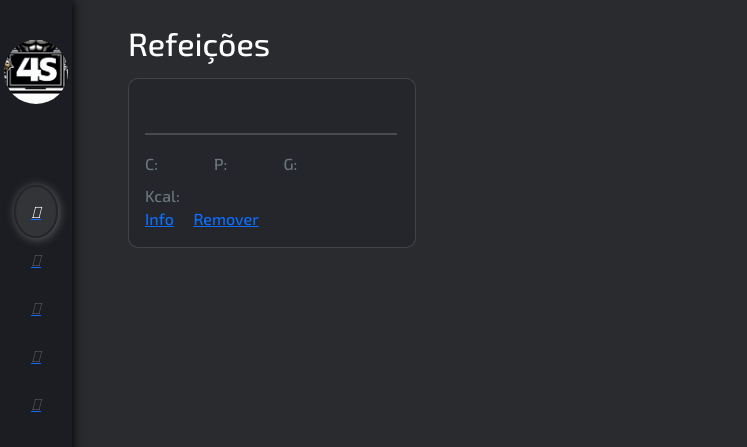
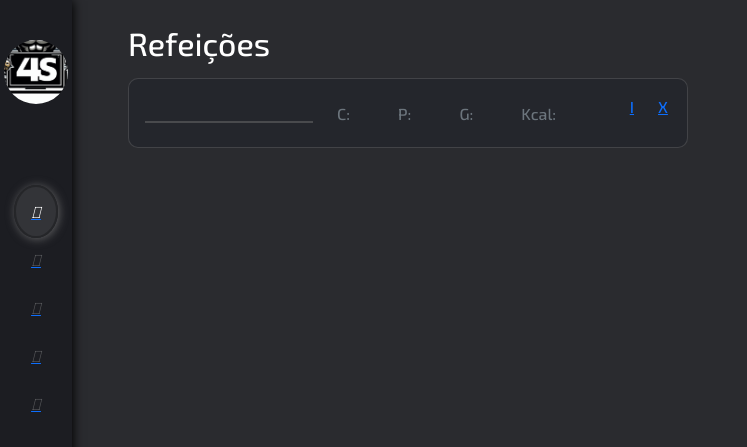
Before and after one commit to weversonmp/4Shredded, a CodeIgniter app: page /4shredded/ in a window 1280 px wide. Shown: the top 447 px of the page, without its empty margins (0-747 px from the left). Run offline with CodeIgniter, Linux system fonts and the light colour scheme; data that the repository does not hold is empty; some libraries are stand-ins or nearby versions.

Commit message:
add basecontroller +  card layout change

```diff
--- /dev/null
+++ b/application/controllers/BaseController.php
@@ -0,0 +1,16 @@
+<?php
+defined('BASEPATH') or exit('No direct script access allowed');
+
+class BaseController extends CI_Controller
+{
+
+	public function __construct()
+	{
+		parent::__construct();
+	}
+
+	public function index()
+	{
+		echo 'HELLO';
+	}
+}
--- a/application/controllers/PlanoAlimentar.php
+++ b/application/controllers/PlanoAlimentar.php
@@ -1,7 +1,9 @@
 <?php
 defined('BASEPATH') or exit('No direct script access allowed');
 
-class PlanoAlimentar extends CI_Controller
+require APPPATH . 'controllers\BaseController.php';
+
+class PlanoAlimentar extends BaseController
 {
 	public $food_name = '';
 	public $foodReturned;
--- a/application/views/pages/planoAlimentar_view.php
+++ b/application/views/pages/planoAlimentar_view.php
@@ -76,14 +76,15 @@
 			</button>
 		</div>
 
-		<?php if (count($foodSeted['foodIndex']) > 0) : ?>
 
 		<div class="">
 			<div class="d-flex flex-md-column flex-lg-row">
 				<div class="me-3"> <!-- COLUMN 1 -->
+					<?php if (count($foodSeted['foodIndex']) >= 0) : ?>
+
 						<div class="mt-3" id="foodCard">
-							<div class=" card-body">
-								<input type="text" id="food_name" class="mb-2" data-food_name>
+							<div class=" card-body d-flex gap-2">
+								<input type="text" id="food_name" class="mb-2 me-3" data-food_name>
 								<input type="text" id="id_food" class="mb-2" hidden>
 								<div class="d-flex align-items-center align-content-center gap-2 my-2">
 									<h6 class=" card-subtitle text-muted m-0">C:</h6>
@@ -98,11 +99,11 @@
 									<input type="text" id="food_kcal" class="food_macro_kcal_input" readonly>
 								</div>
 								<!-- <p class="card-text">Some quick example text to build on the card title and make up the bulk of the card's content.</p> -->
-								<a href="#" class="card-link">Info</a>
-								<a href="#" class="card-link">Remover</a>
+								<a href="#" class="card-link">I</a>
+								<a href="#" class="card-link">X</a>
 							</div>
 						</div>
-
+					<?php endif ?>
 				</div>
 
 				<div class=""> <!-- COLUMN 2 -->
@@ -113,7 +114,6 @@
 
 		</div>
 
-		<?php endif ?>
 
 	</main>
 
--- a/css/styles.css
+++ b/css/styles.css
@@ -85,7 +85,7 @@ main {
 
 #foodCard {
 	background-color: var(--body-dark-gray-2);
-	width: 18rem;
+	width: 35rem;
 	border: 1px solid rgba(128, 128, 128, 0.318);
 	border-radius: 10px;
 }
@@ -101,7 +101,7 @@ main {
 	width: 10.5em;
 	color: white;
 	font-family: var(--exo-2-sb);
-	font-size: 1.5em;
+	font-size: 1em;
 	transition: 500ms;
 }
 
@@ -119,6 +119,7 @@ main {
 	border: 1px solid red;
 	border: none;
 	color: lightgray;
+	font-size: 0.8em;
 }
 
 #food_kcal {
```
Also changed, not shown: css/variables.css (deleted). Lines whose indentation alone changed are shown as unchanged.
